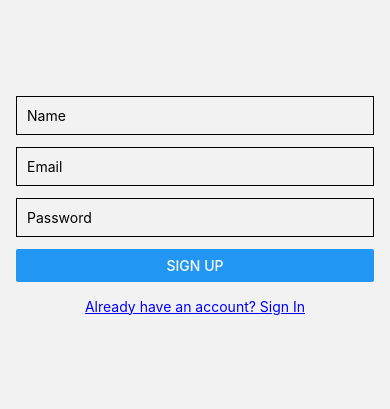
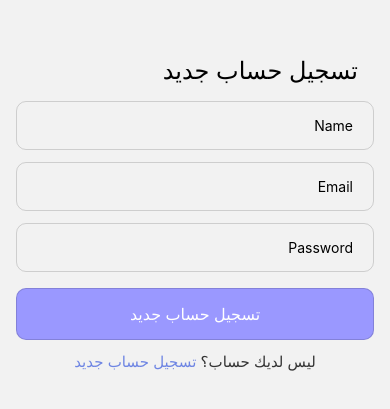
Before and after one commit to DaliaZahran/halaqet-alsabt-tajweed-app, a React Native app: screen /SignUp in a window 390 px wide. Shown: the part 217-626 px from the top of the page. Built offline with nearby package versions, Linux system fonts and the light colour scheme; no server answers.

Commit message:
update signup screen styles

```diff
--- a/src/screens/SignUpScreen.js
+++ b/src/screens/SignUpScreen.js
@@ -19,7 +19,7 @@ import { registerUser } from "../services/firebaseService";
 
 const SignUpScreen = ({ navigation }) => {
   const dispatch = useDispatch();
-  const [name, setName] = useState(""); // New state for Name
+  const [name, setName] = useState("");
   const [email, setEmail] = useState("");
   const [password, setPassword] = useState("");
 
@@ -46,6 +46,7 @@ const SignUpScreen = ({ navigation }) => {
 
   return (
     <View style={styles.container}>
+      <Text style={styles.titleText}>تسجيل حساب جديد</Text>
       <TextInput
         placeholder="Name"
         value={name}
@@ -65,14 +66,24 @@ const SignUpScreen = ({ navigation }) => {
         secureTextEntry
         style={styles.input}
       />
-      <Button title="Sign Up" onPress={handleSignUp} />
+
+      <TouchableOpacity onPress={handleSignUp} style={styles.signUpButton}>
+        <Text style={styles.signUpButtonText}>تسجيل حساب جديد</Text>
+      </TouchableOpacity>
       <TouchableOpacity onPress={navigateToSignIn}>
-        <Text style={styles.signInButton}>
-          Already have an account? Sign In
+        <Text style={styles.signInButtonText}>
+          ليس لديك حساب؟
+          <Text style={styles.signInButtonSubtext}> تسجيل حساب جديد</Text>
         </Text>
       </TouchableOpacity>
     </View>
   );
+};
+
+const commonSignInTextStyle = {
+  fontSize: 15,
+  fontStyle: "normal",
+  fontWeight: "400",
 };
 
 const styles = StyleSheet.create({
@@ -81,16 +92,44 @@ const styles = StyleSheet.create({
     justifyContent: "center",
     padding: 16,
   },
+  titleText: {
+    fontSize: 24,
+    textAlign: "right",
+    margin: 16,
+  },
   input: {
     marginBottom: 12,
-    padding: 10,
+    paddingVertical: 15,
+    paddingHorizontal: 20,
+    borderRadius: 10,
     borderWidth: 1,
+    borderColor: "rgba(0, 0, 0, 0.15)",
+    textAlign: "right",
   },
-  signInButton: {
-    marginTop: 16,
-    color: "blue",
+  signUpButton: {
+    paddingVertical: 15,
+    paddingHorizontal: 20,
+    justifyContent: "center",
+    borderRadius: 10,
+    borderWidth: 1,
+    borderColor: "rgba(0, 0, 0, 0.15)",
+    backgroundColor: "#9A98FF",
+    marginTop: 4,
+    marginBottom: 12,
+  },
+  signUpButtonText: {
+    fontSize: 16,
+    color: "#fff",
     textAlign: "center",
-    textDecorationLine: "underline",
+  },
+  signInButtonText: {
+    ...commonSignInTextStyle,
+    color: "#333",
+    textAlign: "center",
+  },
+  signInButtonSubtext: {
+    ...commonSignInTextStyle,
+    color: "#6E85E3",
   },
 });
 
```
